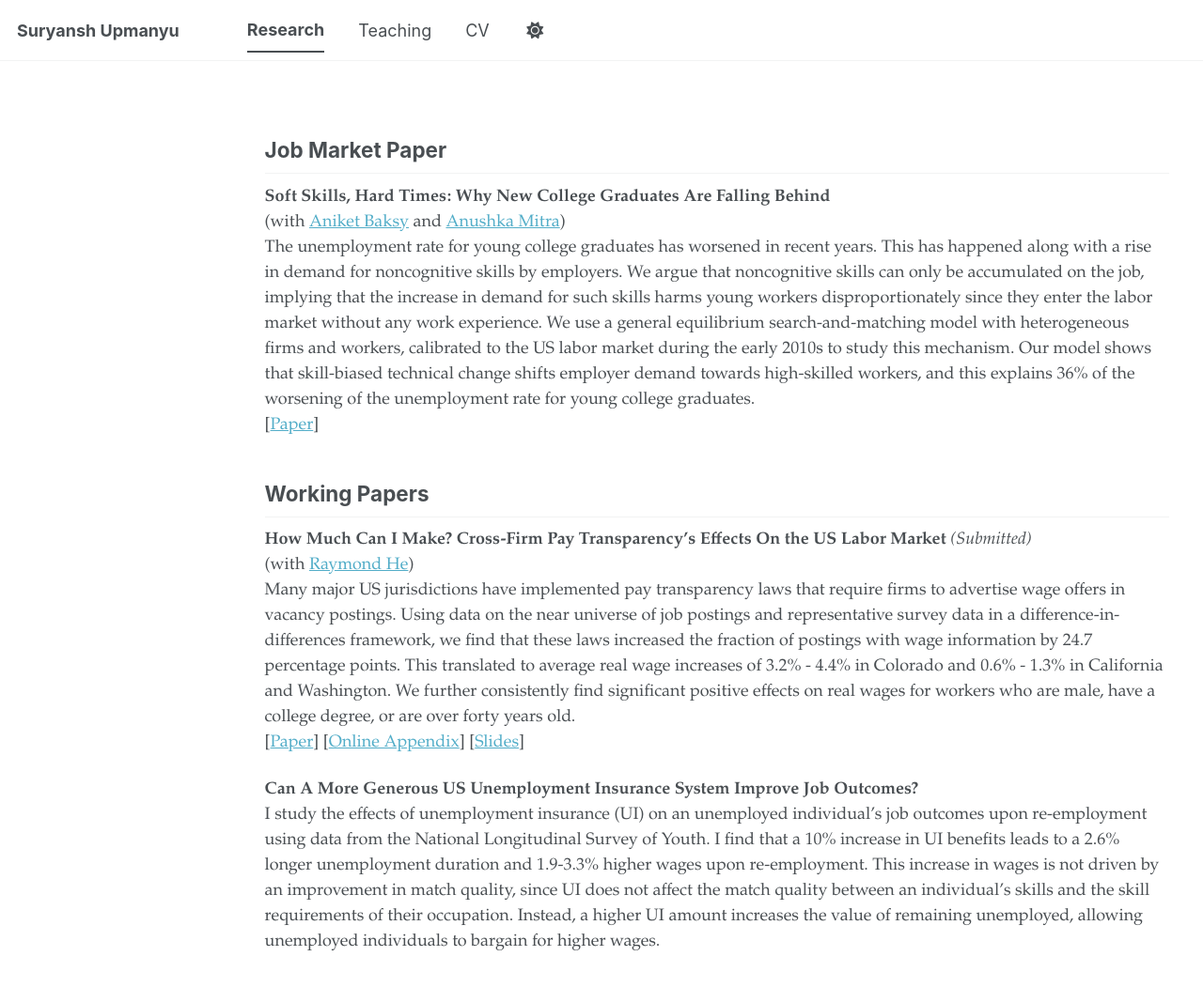
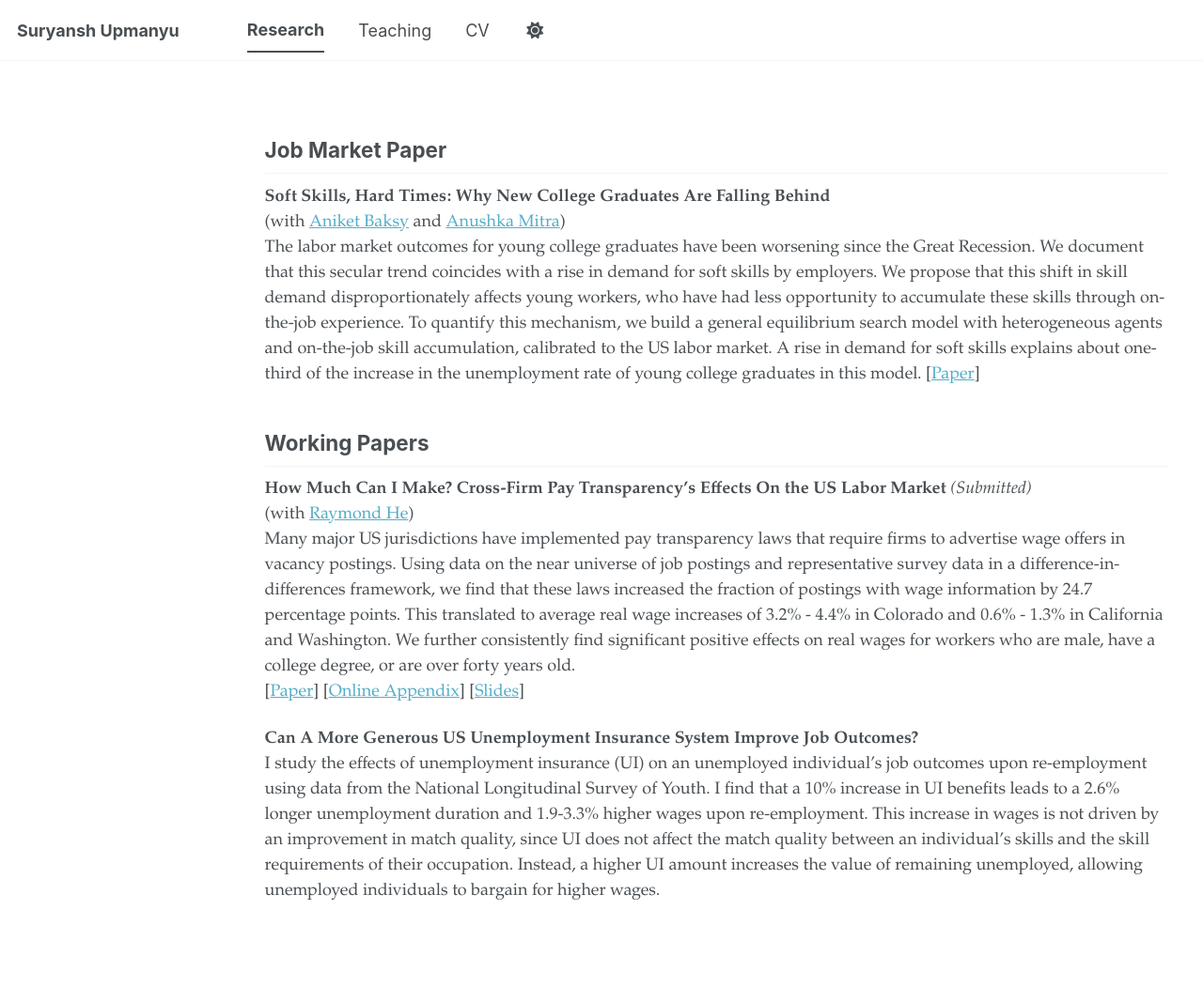
Before and after one commit to upmanyu-suryansh/upmanyu-suryansh.github.io, a Jekyll site: the page built from _pages/research.md, in a window 1280 px wide and 1260 px high. Shown: the top 1051 px of the window at 94% size. Built offline with Jekyll 4.4.1, drawn with Linux system fonts in a browser that asks for light colours; a script bundle is joined from its source files by our own code; library files that are not in the unit come from our copies.

Commit message:
Revise job market paper section for clarity
Revised the job market paper section to clarify the impact of soft skills on young college graduates' unemployment rates and updated the explanation of the model used.

```diff
--- a/_pages/research.md
+++ b/_pages/research.md
@@ -9,15 +9,7 @@ author_profile: false
 
 **Soft Skills, Hard Times: Why New College Graduates Are Falling Behind**
 (with [Aniket Baksy](https://anikbak.github.io/) and [Anushka Mitra](https://anushkamitra.com/))
-The unemployment rate for young college graduates has worsened in recent years. This
-has happened along with a rise in demand for noncognitive skills by
-employers. We argue that noncognitive skills can only be accumulated on the job, implying that the
-increase in demand for such skills harms young workers disproportionately since they
-enter the labor market without any work experience. We use a general equilibrium search-and-matching model
-with heterogeneous firms and workers, calibrated to the US labor market during the early 2010s to study this mechanism.
-Our model shows that skill-biased technical change shifts
-employer demand towards high-skilled workers, and this explains 36% of the worsening of
-the unemployment rate for young college graduates.
+The labor market outcomes for young college graduates have been worsening since the Great Recession. We document that this secular trend coincides with a rise in demand for soft skills by employers. We propose that this shift in skill demand disproportionately affects young workers, who have had less opportunity to accumulate these skills through on-the-job experience. To quantify this mechanism, we build a general equilibrium search model with heterogeneous agents and on-the-job skill accumulation, calibrated to the US labor market. A rise in demand for soft skills explains about one-third of the increase in the unemployment rate of young college graduates in this model.
 [[Paper](/files/jmp_suryansh_latest.pdf)]
 
 ## Working Papers
```
